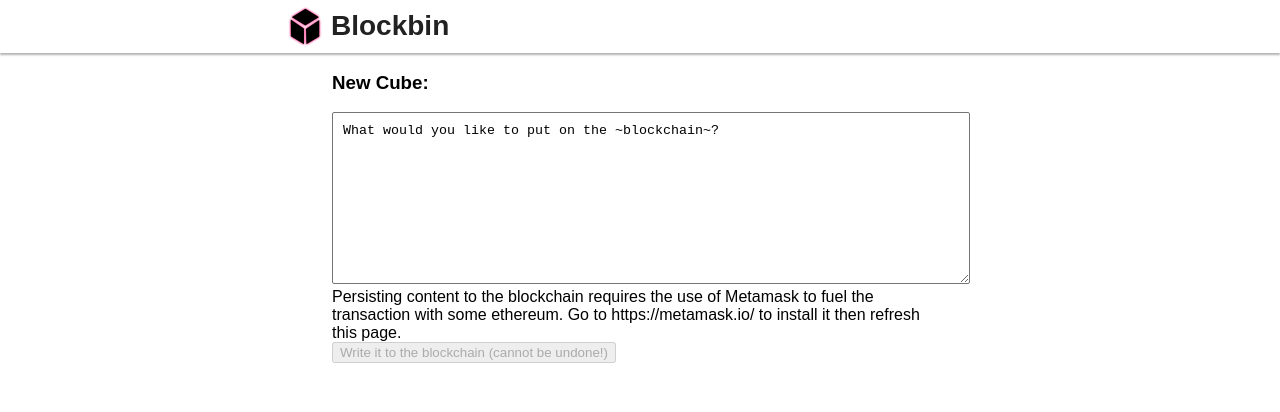
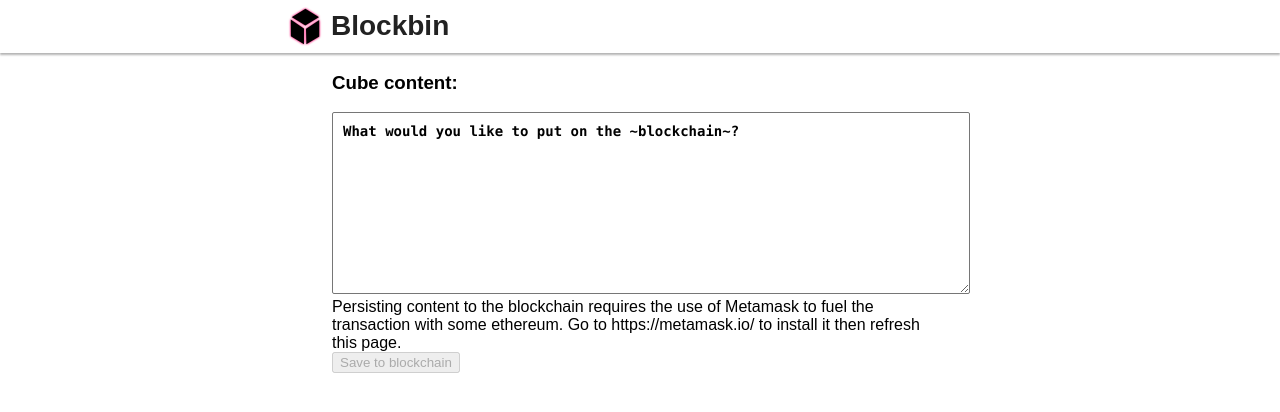
Before and after one commit to ArnaudBrousseau/blockbin, a React app in the folder blockbin/: page / in a window 1280 px wide. Shown: the top 412 px of the page. Built offline with nearby package versions, Linux system fonts and the light colour scheme.

Commit message:
Font style and minor copy adjustment.

```diff
--- a/blockbin/src/App.css
+++ b/blockbin/src/App.css
@@ -1,6 +1,6 @@
 .header {
   display: block;
-  box-shadow: 0px 2px 2px 0px rgba(0, 0, 0, .3);
+  box-shadow: 0px 2px 2px 0px rgba(0,0,0,0.3);
 }
 
 .header-link {
@@ -26,6 +26,9 @@
   width: 100%;
   padding: 10px;
   border-radius: 2px;
+  font-family: Consolas, Courier, monospace;
+  font-weight: 700;
+  font-size: 14px;
 }
 
 .app-pagecontainer {
--- a/blockbin/src/components/InputForm.js
+++ b/blockbin/src/components/InputForm.js
@@ -86,7 +86,7 @@ class InputForm extends Component {
     return (
       <form onSubmit={this.handleSubmit}>
         <h3>
-          New Cube:
+          Cube content:
         </h3>
         <textarea
           className="inputform-textarea"
@@ -99,7 +99,7 @@ class InputForm extends Component {
           className="btn btn-primary"
           disabled={doesNotHaveWeb3 ? 'disabled' : ''}
         >
-          Write it to the blockchain (cannot be undone!)
+          Save to blockchain
         </button>
       </form>
     );
```
